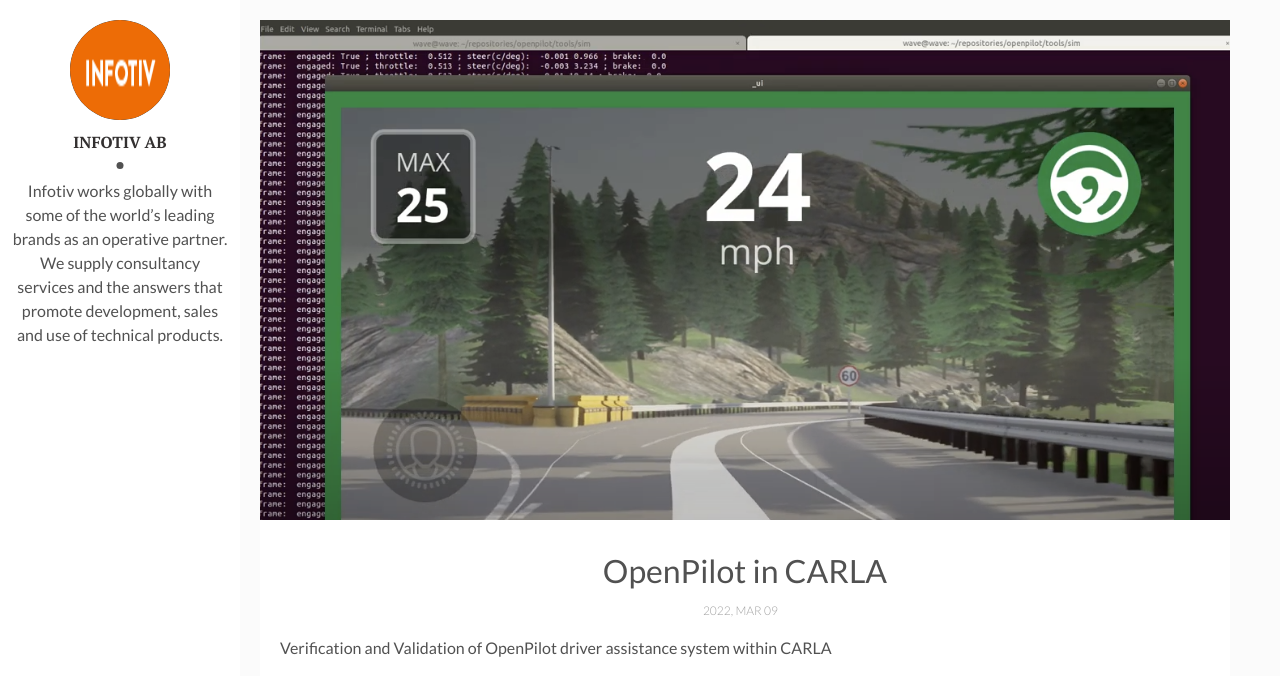
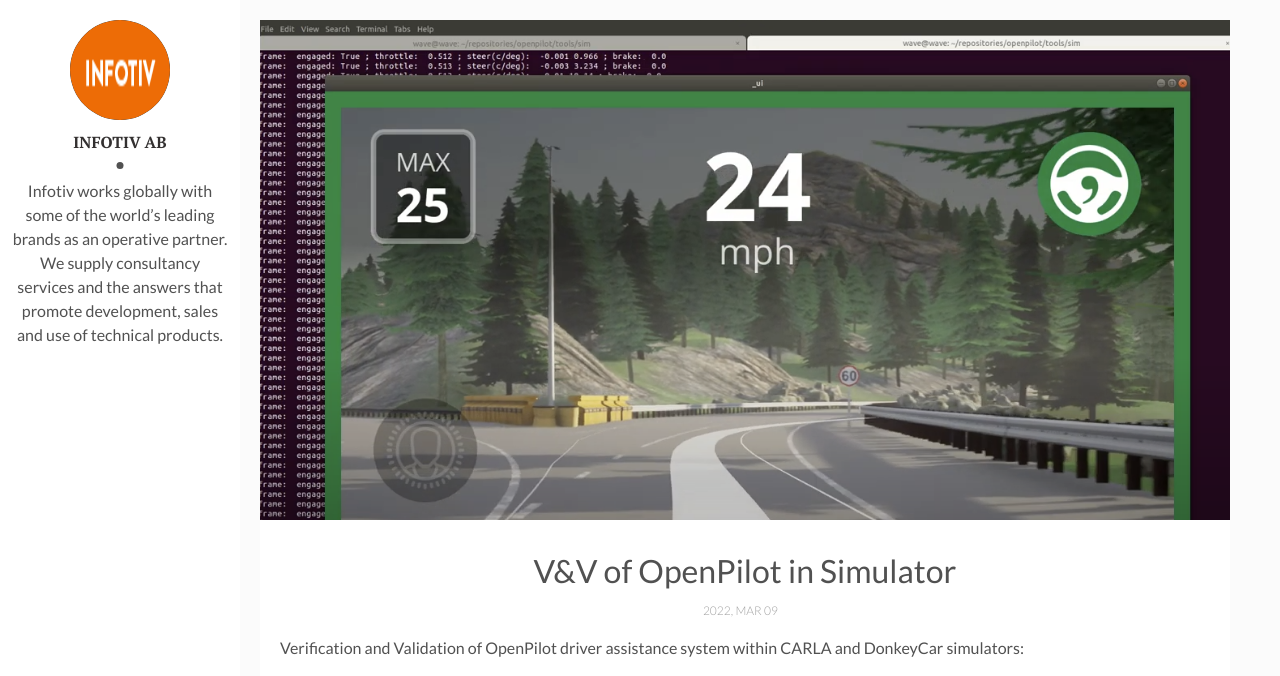
Before and after one commit to infotiv-research/infotiv-research.github.io, a Jekyll site: the page built from _posts/2022-03-10-openpilot.markdown, in a window 1280 px wide and 1152 px high. Shown: the top 676 px of the window. Built offline with Jekyll 4.4.1, drawn with Linux system fonts in a browser that asks for light colours; grey boxes are pictures that could not be loaded.

Commit message:
minor changes

```diff
--- a/_posts/2022-03-10-openpilot.markdown
+++ b/_posts/2022-03-10-openpilot.markdown
@@ -1,12 +1,12 @@
 ---
 layout: post
-title: OpenPilot in CARLA
+title: V&V of OpenPilot in Simulator
 date: 2022-03-10 00:00:00 +0300
-description: OpenPilot driver assistance system within CARLA
+description: Verification and Validation of OpenPilot driver assistance system inside Carla and DonkeyCar simulator
 img: openpilot.png # Add image post (optional)
 tags: [simulator, machine-learning] # add tag
 ---
 
-Verification and Validation of OpenPilot driver assistance system within CARLA
+Verification and Validation of OpenPilot driver assistance system within CARLA and DonkeyCar simulators:
 
 <iframe width="560" height="315" src="https://www.youtube.com/embed/onnVoFoYCOA" title="YouTube video player" frameborder="0" allow="accelerometer; autoplay; clipboard-write; encrypted-media; gyroscope; picture-in-picture" allowfullscreen></iframe>
--- a/_posts/2022-04-20-infotiv-gokart.markdown
+++ b/_posts/2022-04-20-infotiv-gokart.markdown
@@ -11,7 +11,7 @@
 
 Developing an autonomous driving platform that is closer to a real car opens a multitude of developing opportunities as well as increasing the value of the existing project. The research and development done on the new go-kart will face more similar issues as the industry is facing.
 
-The goal of the project is to add a driver assistance system capable of performing basic functions such as Adaptive Cruise Control (ACC), Automated Lane Centering (ALC), Forward Collision Warning (FCW) and Lane Departure Warning (LDW)
+The goal of the project is to add a driver assistance system capable of performing basic functions such as Adaptive Cruise Control (ACC), Automated Lane Centering (ALC), Forward Collision Warning (FCW) and Lane Departure Warning (LDW) to the existing GoKart framework.
 
 ![Back Description](/assets/img/backdescription.png)
 
```
